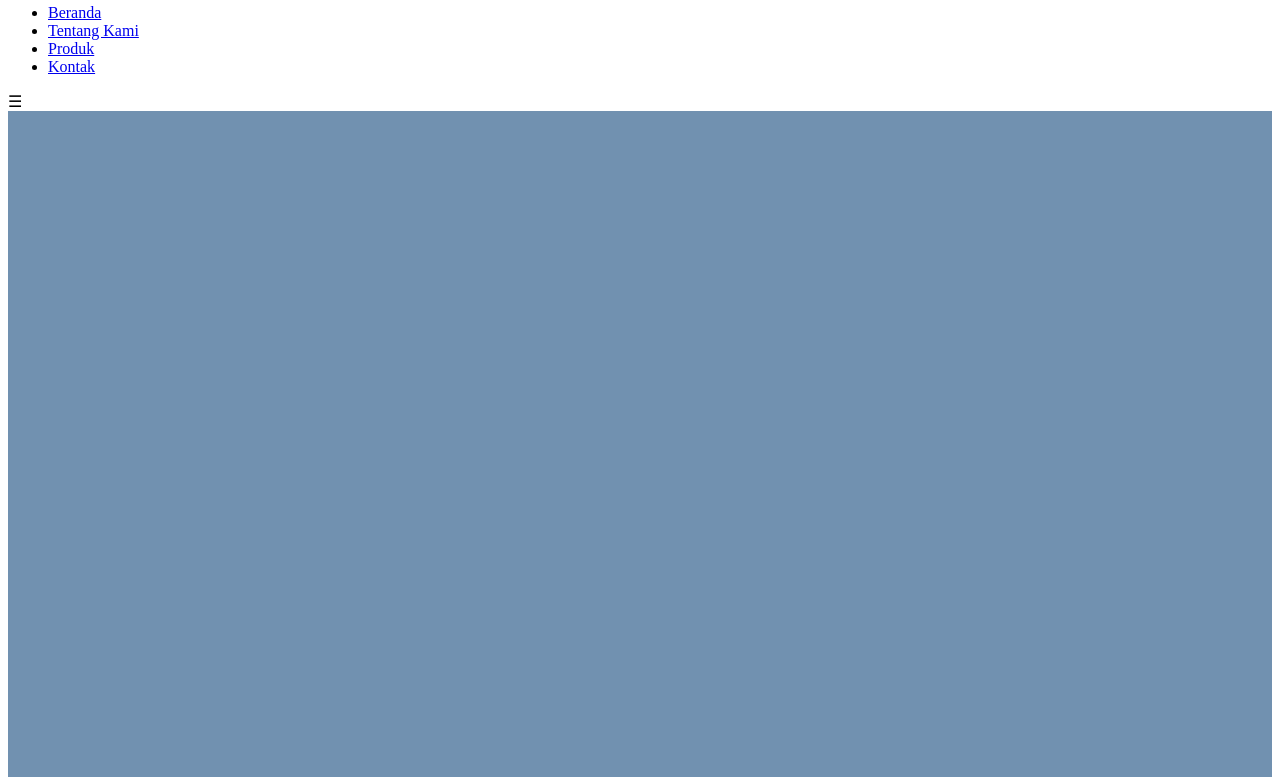
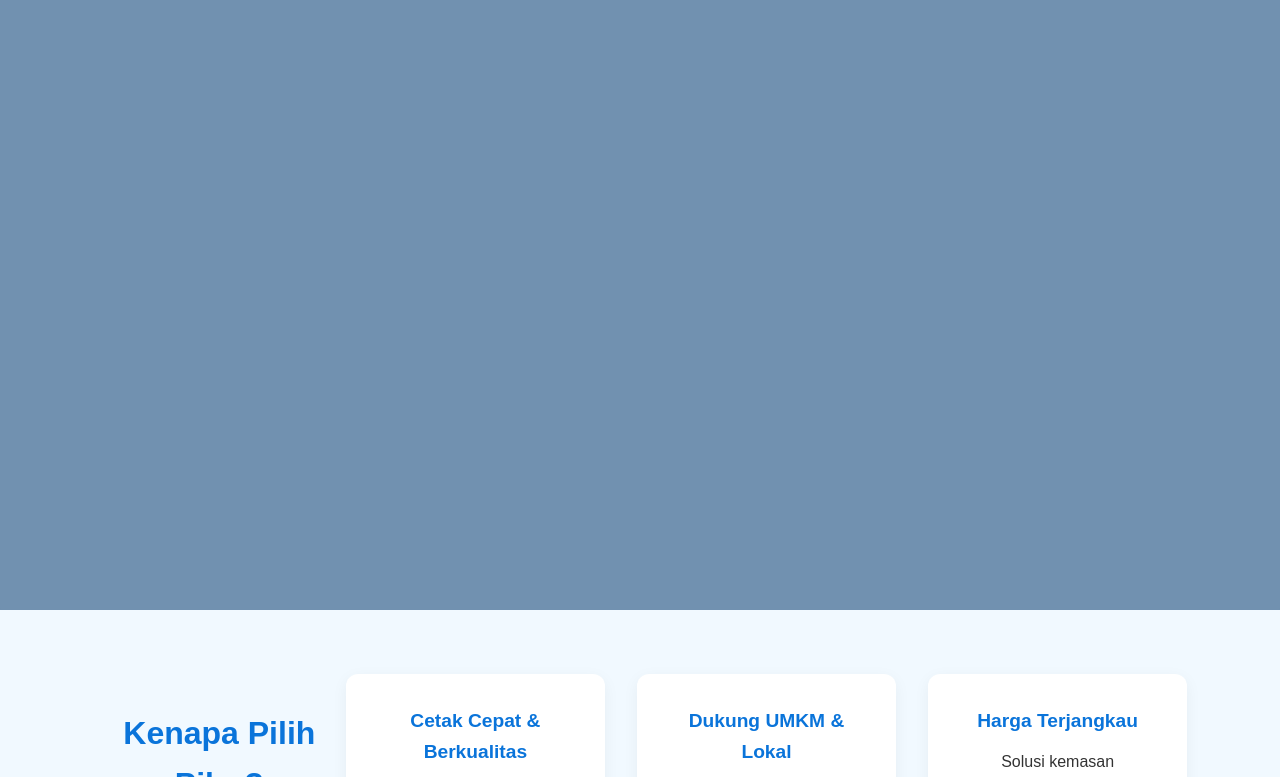
Before and after one commit to ntopik44/psp-website, a plain HTML site: page index.html in a window 1280 px wide. Shown: the part 190-967 px from the top of the page. Drawn offline with nearby package versions, Linux system fonts and the light colour scheme; the site is published under a folder, as on GitHub Pages, so addresses that start at the root find nothing.

Commit message:
Deskripsi perubahan

```diff
--- a/index.html
+++ b/index.html
@@ -13,7 +13,7 @@
     />
 
     <!-- Style Css -->
-    <link rel="stylesheet" href="/css/style.css" />
+    <link rel="stylesheet" href="css/style.css" />
     <link rel="stylesheet" href="css/home.css" />
 
     <!-- Font Awesome CDN -->
```
